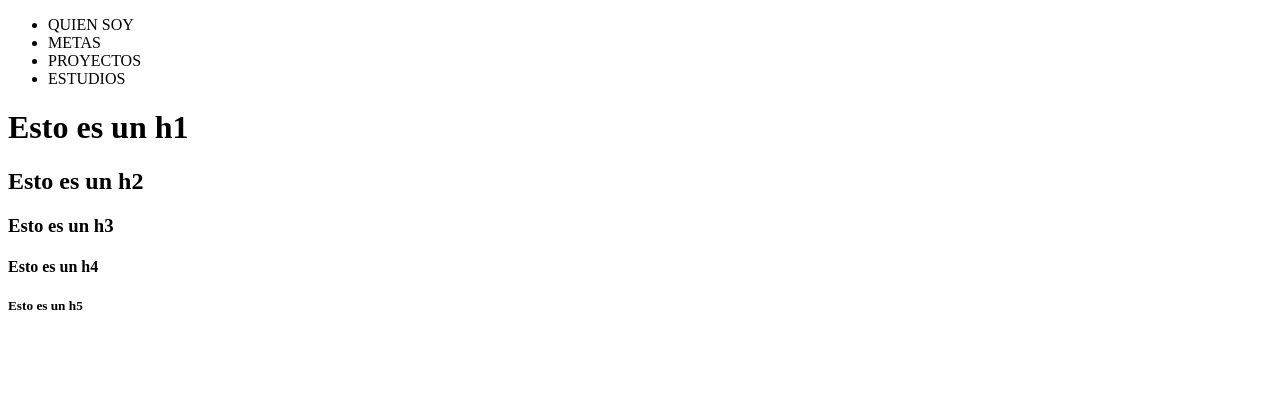
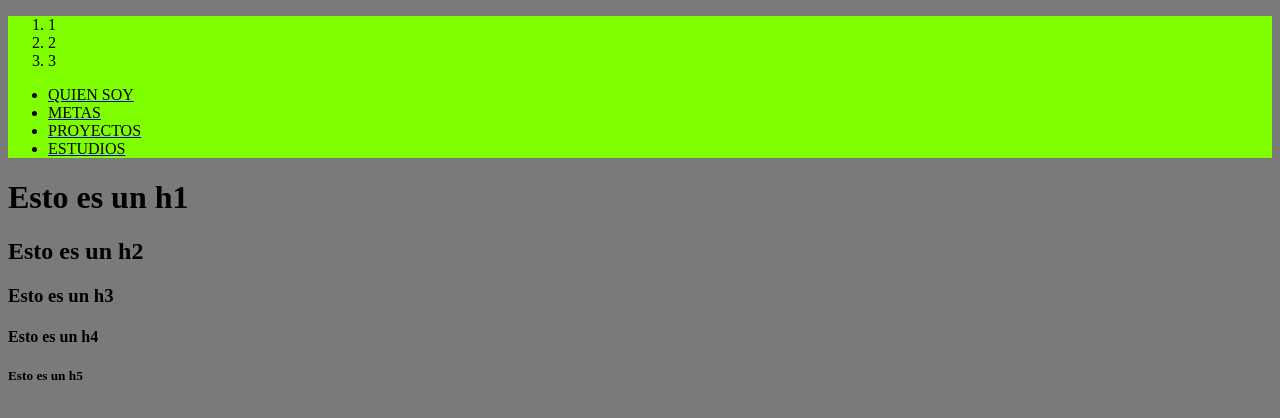
Before and after one commit to RoyalMasterDevs/system170976, a plain HTML site: page index.html in a window 1280 px wide. Drawn offline with Linux system fonts and the light colour scheme.

```diff
--- /dev/null
+++ b/Style.css
@@ -0,0 +1,15 @@
+body
+{
+background-color: rgba(0, 0, 0, 0.522);
+
+}
+header
+{
+    background-color: chartreuse;
+    color: thistle;
+    margin-bottom: auto;
+}
+li
+{
+    color: black;
+}
--- a/index.html
+++ b/index.html
@@ -3,16 +3,33 @@
     <head>
         <meta charset="UTF-8">
         <meta name="viewport" content="width=device-width, initial-scale=1.0">
+        <meta name="Descripcion" content="Soy Ingeniero En Sistemas.....">
+        <link rel="stylesheet" href="Style.css">
         <title>Curso Full Stack</title>
     </head>
 <body>
     <header>
         <nav>
+            <ol>
+                <li>1</li>
+                <li>2</li>
+                <li>3</li>
+            </ol>
+
             <ul>
+                <a href="./inicio.html">
                     <li>QUIEN SOY</li>
+                </a>
+                <a href="./objetivos.html">
                     <li>METAS</li>
+                </a>
+                <a href="./trabajos.html">
                     <li>PROYECTOS</li>
+                </a>
+                <a href="./educacion.html">
                     <li>ESTUDIOS</li>
+                </a>
+
             </ul>
         </nav>
     </header>
```
Lines whose indentation alone changed are shown as unchanged.
